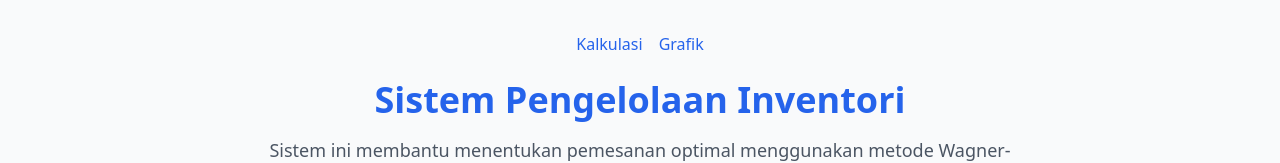
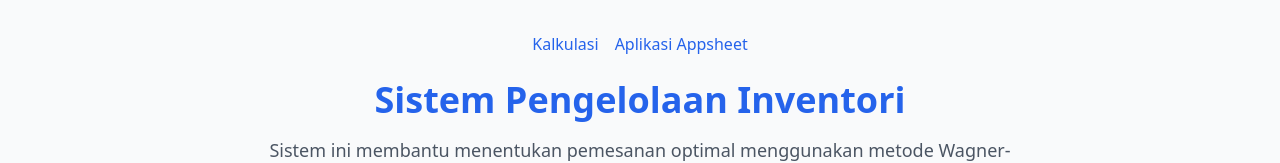
Before and after one commit to Coder-0707/system-inventory-WW-SM, a plain HTML site: page index.html in a window 1280 px wide. Shown: the top 163 px of the page. Drawn offline with nearby package versions, Linux system fonts and the light colour scheme.

Commit message:
"add appsheet"

```diff
--- a/index.html
+++ b/index.html
@@ -29,7 +29,7 @@
         <nav class="mb-6">
             <ul class="flex justify-center space-x-4">
                 <li><a href="index.html" class="text-blue-600 hover:underline">Kalkulasi</a></li>
-                <li><a href="#" class="text-blue-600 hover:underline">Grafik</a></li>
+                <li><a href="https://www.appsheet.com/start/bd7d0c68-d130-4d85-b112-597b928f16e5" class="text-blue-600 hover:underline">Aplikasi Appsheet</a></li>
             </ul>
         </nav>
             <h1 class="text-3xl md:text-4xl font-bold text-blue-600 mb-4">Sistem Pengelolaan Inventori</h1>
```
